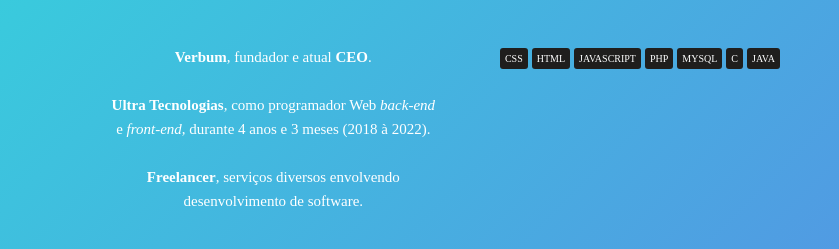
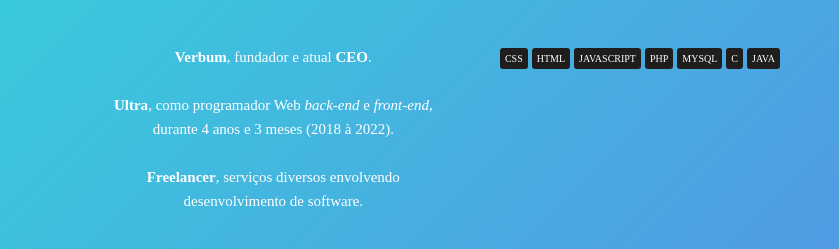
Before and after one commit to melchisedech333/melchisedech333.github.io, a plain HTML site: page portfolio.html in a window 1280 px wide. Shown: the part 954-1203 px from the top of the page, 0-839 px from the left. Drawn offline with nearby package versions, Linux system fonts and the light colour scheme; a web font is replaced by a local one.

Commit message:
Algumas melhorias

```diff
--- a/portfolio.html
+++ b/portfolio.html
@@ -111,7 +111,7 @@
 
                             <br><br>
 
-                            <b>Ultra Tecnologias</b>, como programador Web <i>back-end</i> e <i>front-end</i>, durante 4 anos e 3 meses (2018 à 2022).
+                            <b>Ultra</b>, como programador Web <i>back-end</i> e <i>front-end</i>, durante 4 anos e 3 meses (2018 à 2022).
 
                             <br><br>
 
```
Also changed, not shown: blog.html (+1 -0 lines).
